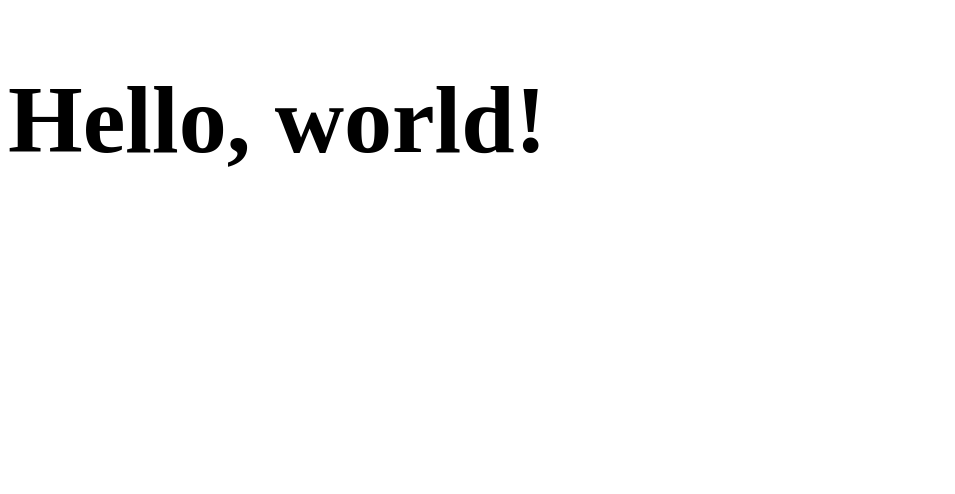
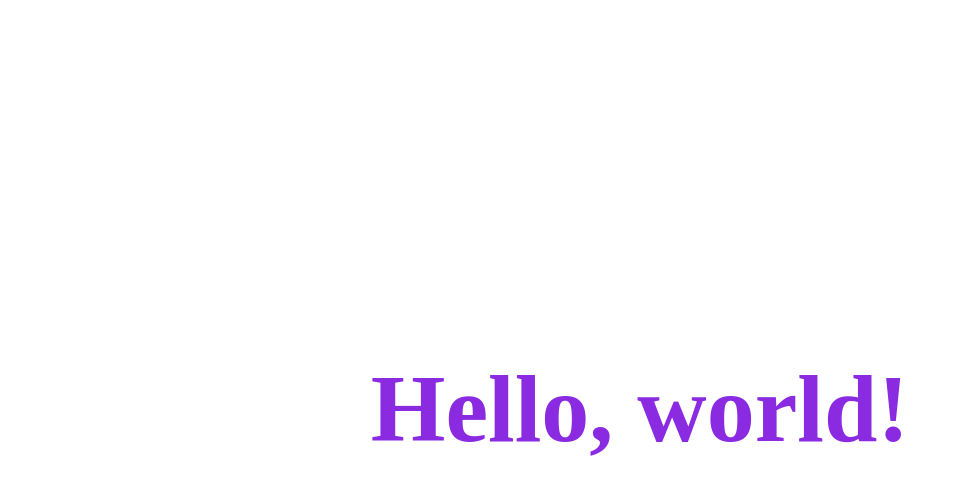
Before and after one commit to Dmitrii599/web-g-repository2, a plain HTML site: page index.html in a window 1280 px wide. Shown: the whole page, without its empty margins (0-955 px from the left). Drawn offline with Linux system fonts and the light colour scheme.

Commit message:
New styles

```diff
--- a/styles.css
+++ b/styles.css
@@ -1,3 +1,8 @@
 body {
   font-size: 48px;
+  color: blueviolet;
+  display: flex;
+  justify-content: center;
+  align-items: center;
+  height: 100vh;
 }
```
